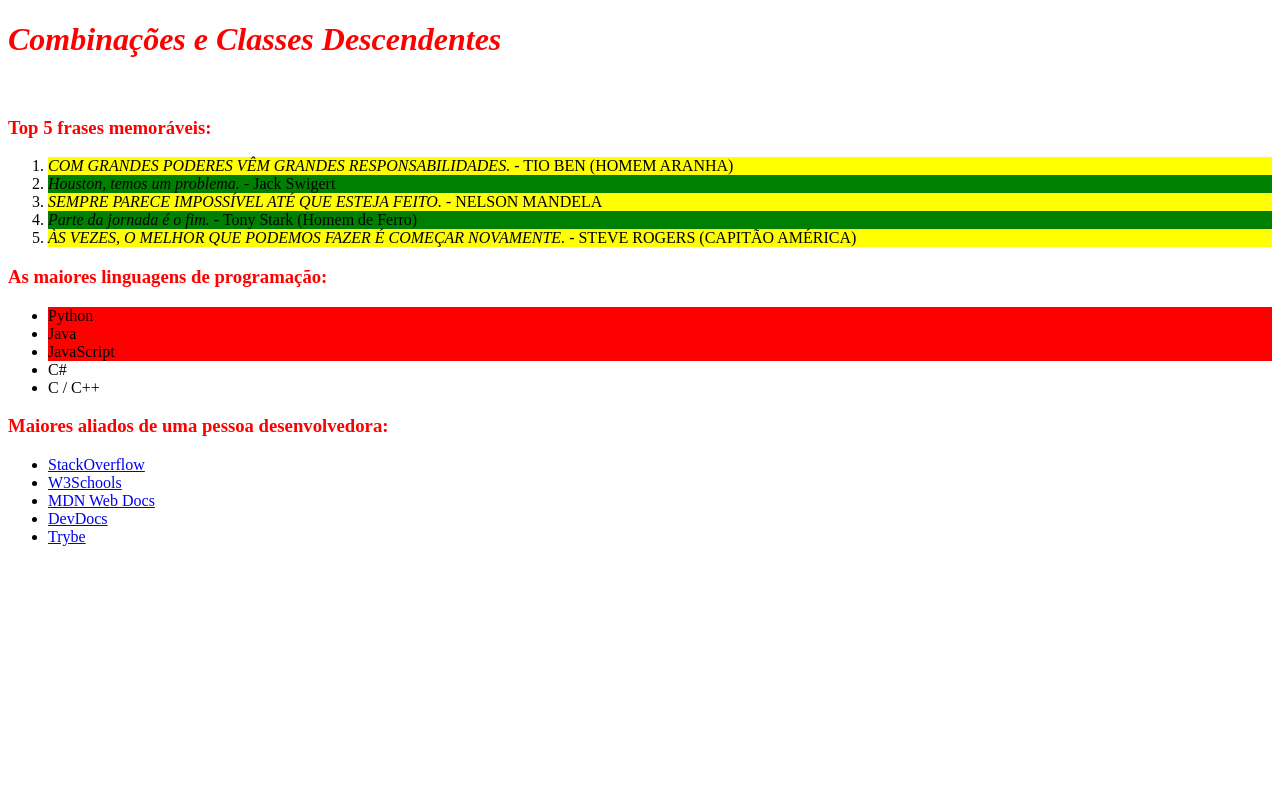
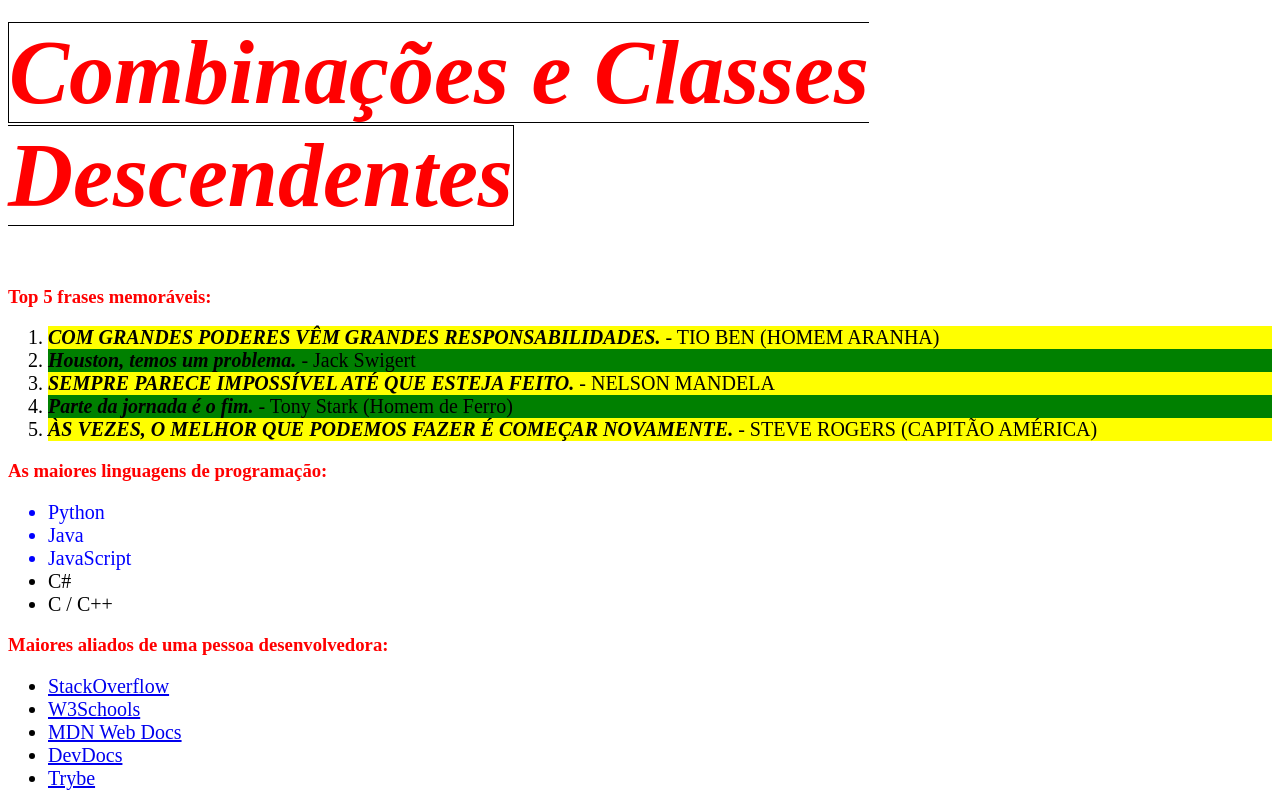
Before and after one commit to gabrielcmm/trybe-exercicios, a plain HTML site: page 1.fundamentos/secao-02-introducao-a-html-e-css/dia-03-html-e-css-seletores-e-posicionamento/index.html in a window 1280 px wide. Drawn offline with Linux system fonts and the light colour scheme.

Commit message:
últimos ajustes

```diff
--- a/1.fundamentos/secao-02-introducao-a-html-e-css/dia-03-html-e-css-seletores-e-posicionamento/index.html
+++ b/1.fundamentos/secao-02-introducao-a-html-e-css/dia-03-html-e-css-seletores-e-posicionamento/index.html
@@ -29,19 +29,19 @@
     <h3>Maiores aliados de uma pessoa desenvolvedora:</h3>
     <ul class="websites">
       <li>
-        <a href="https://pt.stackoverflow.com/" target="_blank">StackOverflow</a>
+        <a href="https://pt.stackoverflow.com/" target="_blank" rel="noopener">StackOverflow</a>
       </li>
       <li>
-        <a href="https://www.w3schools.com/" target="_blank">W3Schools</a>
+        <a href="https://www.w3schools.com/" target="_blank" rel="noopener">W3Schools</a>
       </li>
       <li>
-        <a href="https://developer.mozilla.org/pt-BR/" target="_blank">MDN Web Docs</a>
+        <a href="https://developer.mozilla.org/pt-BR/" target="_blank" rel="noopener">MDN Web Docs</a>
       </li>
       <li>
-        <a href="https://devdocs.io/" target="_blank">DevDocs</a>
+        <a href="https://devdocs.io/" target="_blank" rel="noopener">DevDocs</a>
       </li>
       <li>
-        <a href="https://app.betrybe.com/" target="_blank">Trybe</a>
+        <a href="https://app.betrybe.com/" target="_blank" rel="noopener">Trybe</a>
       </li>
     </ul>
 </body>
--- a/1.fundamentos/secao-02-introducao-a-html-e-css/dia-03-html-e-css-seletores-e-posicionamento/style.css
+++ b/1.fundamentos/secao-02-introducao-a-html-e-css/dia-03-html-e-css-seletores-e-posicionamento/style.css
@@ -12,25 +12,43 @@ h1, h2, h3, h4, h5, h6{
     color: red;
 }
 
+h1 em, h2 em, h3 em, h4 em h5 em h6 em{
+    font-size: 90px;
+    border: 1px solid black;
+}
+
+li{
+    font-size: 20px;
+}
+
+li em{
+    font-weight: bold;
+}
+
+ul.languages li:nth-child(-n+3){
+    color: blue;
+
+}
+/*  contém texto JAVA */
+
 ul.websites li:nth-child(1):hover{
     background-color: orange;
 }
+
 ul.websites li:nth-child(2):hover{
     background-color: green;
 }
+
 ul.websites li:nth-child(3):hover{
+    text-decoration: none;
     background-color: black;
     color: white;
-    text-decoration: none;
 }
+
 ul.websites li:nth-child(4):hover{
     background-color: yellow;
 }
+
 ul.websites li:nth-child(5):hover{
     background-color: green;
 }
-
-ul.languages li:nth-child(-n+3){
-    background-color: red;
-
-}
```
